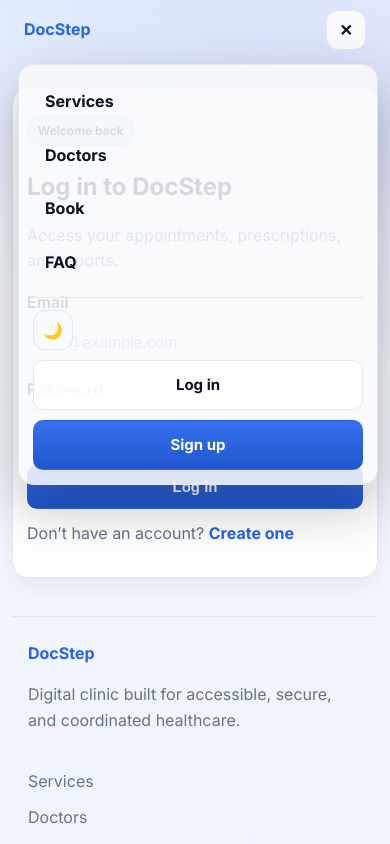
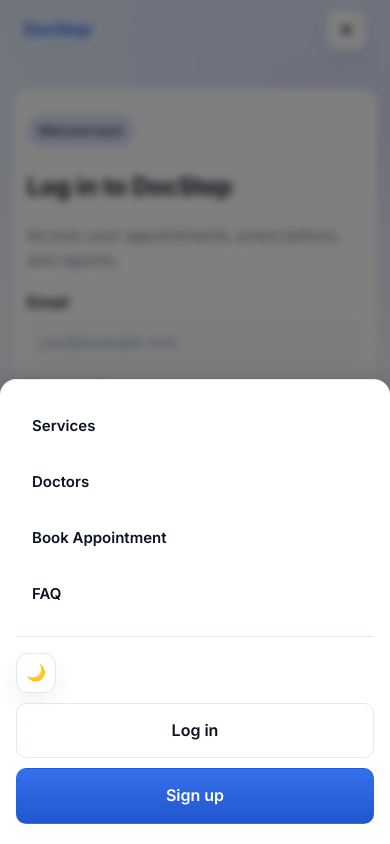
Before and after one commit to hyder-naqvi/docstep, a React (Vite) app: page /DocStep/login in a window 390 px wide. Both pictures are taken after a click on the button "Open menu". Shown: the top 844 px of the page. Built offline with nearby package versions, Linux system fonts and the light colour scheme.

Commit message:
Improve mobile hamburger menu: full-screen overlay, better visibility, readable text, smooth animations, click-outside-to-close

```diff
--- a/src/components/Header.jsx
+++ b/src/components/Header.jsx
@@ -49,7 +49,17 @@ const Header = () => {
       </button>
 
       {open && (
-        <div className="mobile-menu" role="dialog" aria-label="Mobile menu">
+        <div
+          className="mobile-menu"
+          role="dialog"
+          aria-label="Mobile menu"
+          onClick={(e) => {
+            if (e.target === e.currentTarget) {
+              setOpen(false);
+            }
+          }}
+        >
+          <div className="mobile-menu-content">
             <nav className="mobile-nav" aria-label="Mobile">
               <a href="/#services" onClick={() => setOpen(false)}>
                 Services
@@ -58,7 +68,7 @@ const Header = () => {
                 Doctors
               </a>
               <a href="/#booking" onClick={() => setOpen(false)}>
-              Book
+                Book Appointment
               </a>
               <a href="/#faq" onClick={() => setOpen(false)}>
                 FAQ
@@ -74,6 +84,7 @@ const Header = () => {
               </Link>
             </div>
           </div>
+        </div>
       )}
     </header>
   );
--- a/src/index.css
+++ b/src/index.css
@@ -137,48 +137,125 @@ select:focus-visible,
   height: 44px;
   border-radius: 12px;
   border: 1px solid var(--border);
-  background: var(--surface2);
+  background: var(--surface);
   color: var(--text);
   font-weight: 800;
-  font-size: 18px;
+  font-size: 20px;
   cursor: pointer;
+  display: flex;
+  align-items: center;
+  justify-content: center;
+  transition: all 0.2s ease;
+  box-shadow: var(--shadow);
+}
+
+.icon-btn:hover {
+  background: var(--surface2);
+  transform: scale(1.05);
+}
+
+.icon-btn:active {
+  transform: scale(0.95);
 }
 
 .mobile-menu {
-  position: absolute;
+  position: fixed;
+  top: 0;
+  left: 0;
   right: 0;
-  top: 64px;
-  width: min(360px, calc(100vw - 24px));
-  background: color-mix(in srgb, var(--bg) 86%, transparent);
-  border: 1px solid var(--border);
-  border-radius: 16px;
-  padding: 14px;
-  box-shadow: 0 22px 55px rgba(0, 0, 0, 0.25);
+  bottom: 0;
+  background: rgba(0, 0, 0, 0.5);
+  backdrop-filter: blur(4px);
+  z-index: 1000;
+  display: flex;
+  flex-direction: column;
+  animation: fadeIn 0.2s ease;
+}
+
+@keyframes fadeIn {
+  from {
+    opacity: 0;
+  }
+  to {
+    opacity: 1;
+  }
+}
+
+.mobile-menu-content {
+  background: var(--surface);
+  border-top: 1px solid var(--border);
+  box-shadow: 0 -4px 20px rgba(0, 0, 0, 0.15);
+  padding: 24px 20px;
+  margin-top: auto;
+  animation: slideUp 0.3s ease;
+  border-radius: 20px 20px 0 0;
+  max-height: 85vh;
+  overflow-y: auto;
+}
+
+@keyframes slideUp {
+  from {
+    transform: translateY(100%);
+  }
+  to {
+    transform: translateY(0);
+  }
 }
 
 .mobile-nav {
   display: flex;
   flex-direction: column;
-  gap: 8px;
-  padding-bottom: 12px;
+  gap: 4px;
+  padding-bottom: 16px;
   border-bottom: 1px solid var(--border);
+  margin-bottom: 16px;
 }
 
 .mobile-nav a {
-  padding: 10px 12px;
+  padding: 16px 18px;
   border-radius: 12px;
-  font-weight: 650;
+  font-weight: 600;
+  font-size: 16px;
   color: var(--text);
+  background: transparent;
+  transition: all 0.2s ease;
+  display: flex;
+  align-items: center;
+  min-height: 48px;
 }
 
-.mobile-nav a:hover {
-  background: var(--surface);
+.mobile-nav a:hover,
+.mobile-nav a:active {
+  background: color-mix(in srgb, var(--primary) 12%, transparent);
+  color: var(--primary);
+  transform: translateX(4px);
 }
 
 .mobile-actions {
   display: flex;
-  gap: 10px;
-  padding-top: 12px;
+  flex-direction: column;
+  gap: 12px;
+  padding-top: 0;
+}
+
+.mobile-actions .ghost,
+.mobile-actions .solid {
+  width: 100%;
+  padding: 14px 18px;
+  font-size: 16px;
+  font-weight: 600;
+  min-height: 48px;
+  justify-content: center;
+}
+
+[data-theme='dark'] .mobile-menu {
+  background: rgba(0, 0, 0, 0.75);
+}
+
+[data-theme='dark'] .mobile-menu > nav,
+[data-theme='dark'] .mobile-menu > div {
+  background: color-mix(in srgb, var(--surface) 95%, var(--bg));
+  border-top-color: var(--border);
 }
 
 [data-theme='dark'] .hero-card li {
@@ -895,7 +972,19 @@ label.full {
   .mobile-actions .solid,
   .mobile-actions .ghost {
     width: 100%;
-    padding: 12px 16px;
+    padding: 14px 18px;
+    font-size: 16px;
+    min-height: 48px;
+  }
+
+  .mobile-menu-content {
+    padding: 20px 16px;
+    border-radius: 16px 16px 0 0;
+  }
+
+  .mobile-nav a {
+    padding: 14px 16px;
+    font-size: 15px;
   }
 
   .footer {
```
Lines whose indentation alone changed are shown as unchanged.
